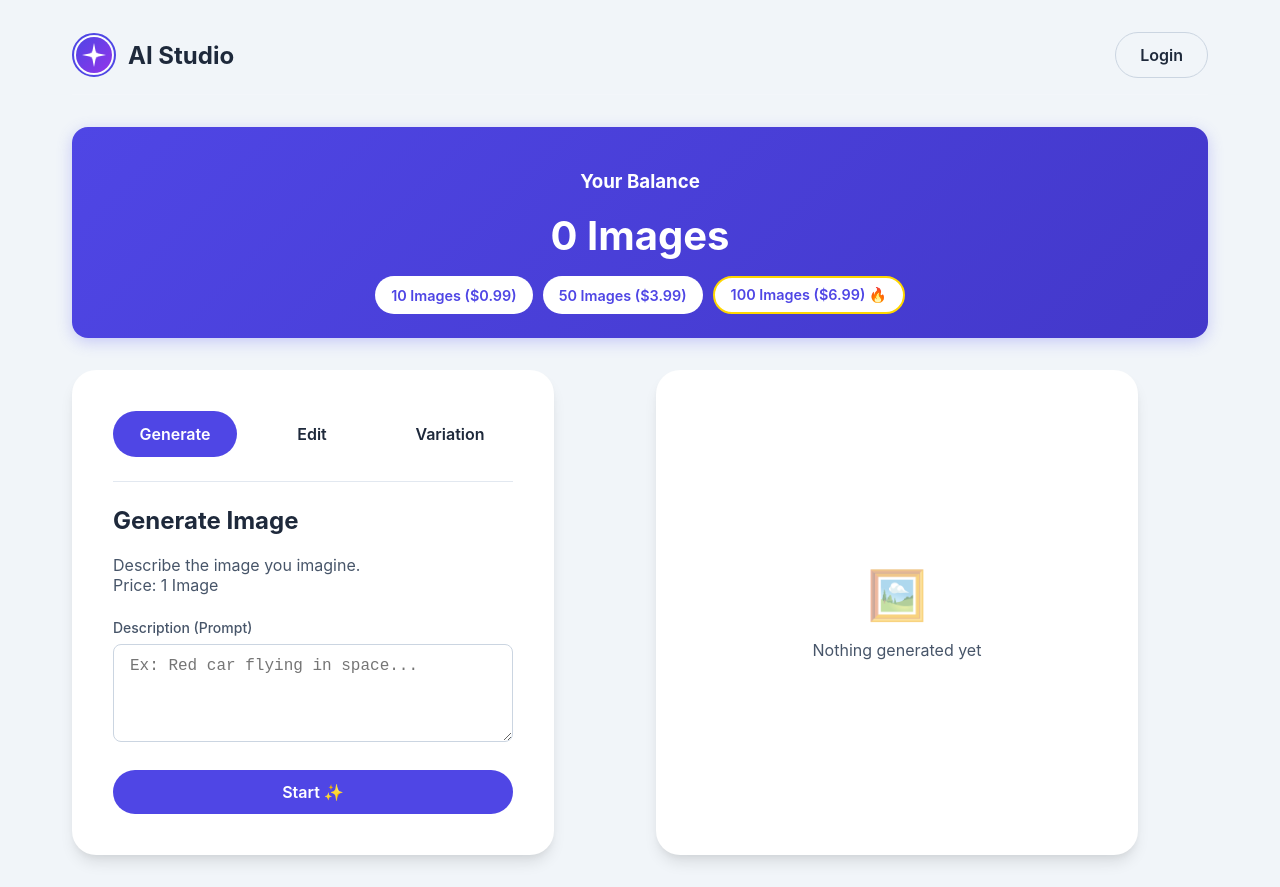
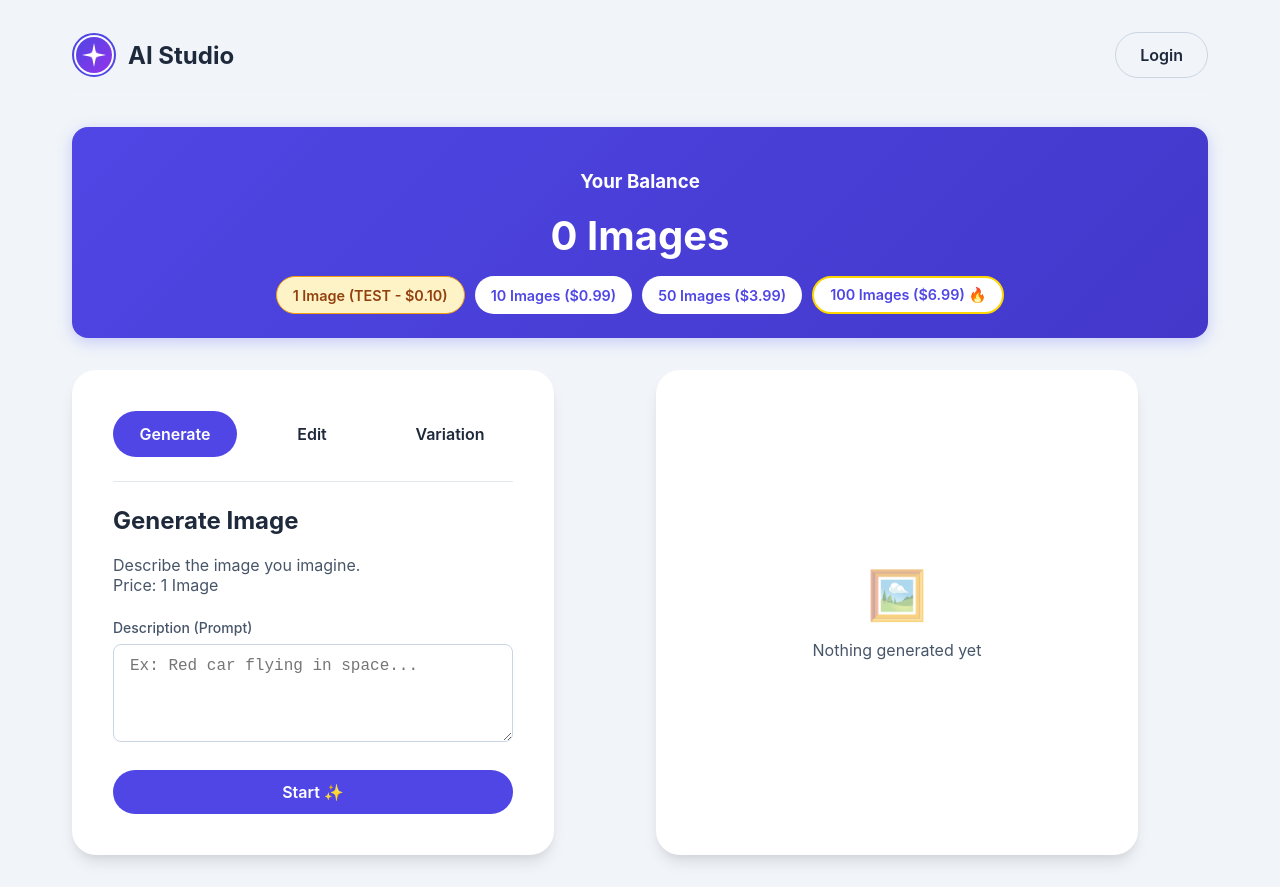
Before and after one commit to Ali-Agayev/ai-studio-app, a React (Vite) app in the folder frontend/: page / in a window 1280 px wide. Built offline with nearby package versions, Linux system fonts and the light colour scheme; no server answers.

Commit message:
Add test payment option (1 image for .10)

```diff
--- a/frontend/src/pages/Dashboard.jsx
+++ b/frontend/src/pages/Dashboard.jsx
@@ -56,7 +56,7 @@ const Dashboard = () => {
 
         // Mapping: frontend passes internal credit units (e.g. 100 => 10 images)
         // amountCents must be price in cents that Stripe expects.
-        const priceMap = { 100: 99, 500: 399, 1000: 699 };
+        const priceMap = { 10: 10, 100: 99, 500: 399, 1000: 699 };
         const amountCents = priceMap[creditAmount];
         if (!amountCents) {
             alert('Invalid top-up option');
@@ -217,6 +217,9 @@ const Dashboard = () => {
                 <h3>Your Balance</h3>
                 <div className="balance-amount">{Math.floor(balance / 10)} Images</div>
                 <div style={{ display: 'flex', gap: '10px', flexWrap: 'wrap', justifyContent: 'center', marginTop: '1rem' }}>
+                    <button onClick={() => handleTopUp(10)} className="btn" style={{ backgroundColor: '#fef3c7', color: '#92400e', width: 'auto', padding: '0.5rem 1rem', fontSize: '0.9rem', border: '1px solid #f59e0b' }}>
+                        1 Image (TEST - $0.10)
+                    </button>
                     <button onClick={() => handleTopUp(100)} className="btn" style={{ backgroundColor: 'white', color: 'var(--accent-primary)', width: 'auto', padding: '0.5rem 1rem', fontSize: '0.9rem' }}>
                         10 Images ($0.99)
                     </button>
```
